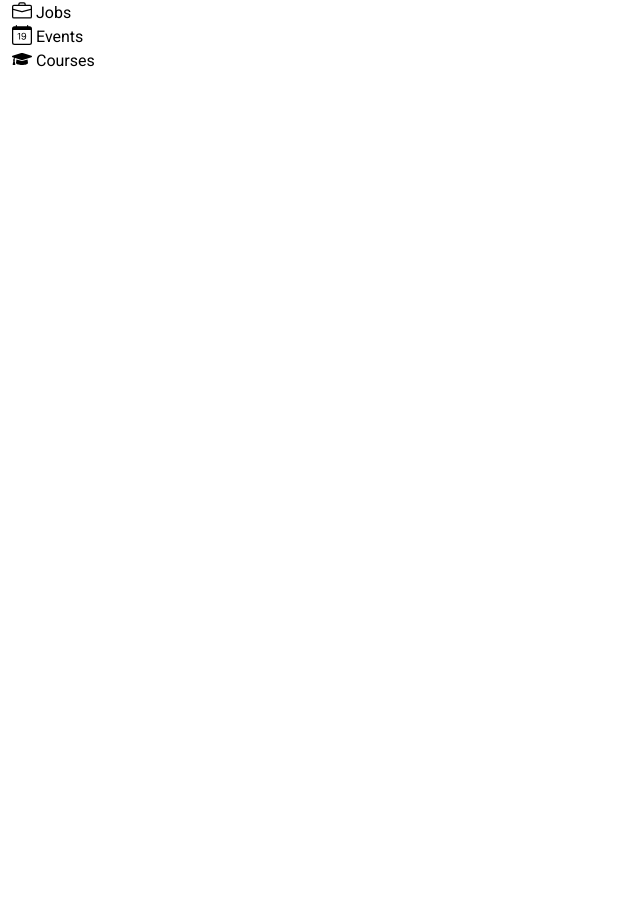
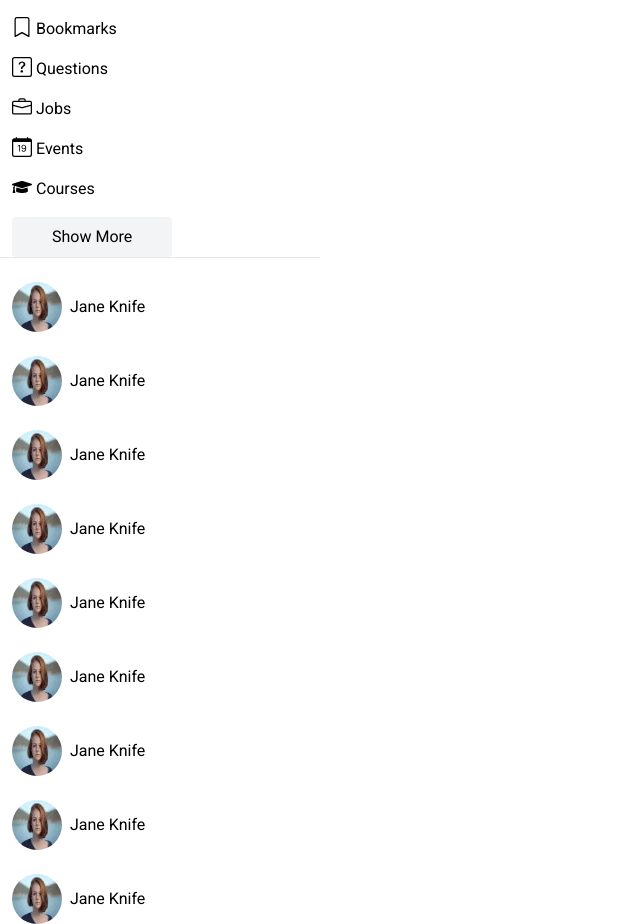
Before and after one commit to xiraynedev/react-social, a React app: page / in a window 1280 px wide. Shown: the part 235-1159 px from the top of the page, without its empty margins (0-640 px from the left). Before the commit the page ends 800 px from the top, so only its background shows below. Built offline with nearby package versions, Linux system fonts and the light colour scheme.

Commit message:
add additional components

```diff
--- /dev/null
+++ b/src/components/FriendListItem/FriendListItem.tsx
@@ -0,0 +1,16 @@
+import {FC} from 'react';
+
+interface FriendListItemProps {
+  person1ProfilePicture: any;
+  text: string;
+  altText: string;
+}
+
+export const FriendListItem: FC<FriendListItemProps> = ({person1ProfilePicture, text, altText}) => {
+  return (
+    <li className='flex items-center gap-2 ml-3 mt-6'>
+      <img className='rounded-full' src={person1ProfilePicture} alt="friend profile picture"/>
+      <span>{text}</span>
+    </li>
+  );
+};
--- a/src/components/LeftSidebar/LeftSidebar.tsx
+++ b/src/components/LeftSidebar/LeftSidebar.tsx
@@ -1,5 +1,5 @@
 import {FC} from 'react';
-import {NavigationLink} from '../NavigationLink/NavigationLink';
+import {NavigationListItem} from '../NavigationListItem/NavigationListItem';
 import {MdRssFeed} from 'react-icons/md';
 import {BsChatSquareDots} from 'react-icons/bs';
 import {MdOutlineOndemandVideo} from 'react-icons/md';
@@ -9,21 +9,73 @@ import {BsQuestionSquare} from 'react-icons/bs';
 import {BsBriefcase} from 'react-icons/bs';
 import {BsCalendarDate} from 'react-icons/bs';
 import {FaGraduationCap} from 'react-icons/fa';
+import {FriendListItem} from '../FriendListItem/FriendListItem';
+
+const person1ProfilePicture = require('../../assets/persons/person1-profile.webp');
 
 export const LeftSidebar: FC = () => {
   return (
     <>
-      <div className='col-start-1 col-end-4'>
+      <div className='col-start-1 col-end-4 overflow-y-scroll'>
         <ul className='ml-3 mt-3'>
-          <NavigationLink Icon={MdRssFeed} text='Feed'/>
-          <NavigationLink Icon={BsChatSquareDots} text='Chats'/>
-          <NavigationLink Icon={MdOutlineOndemandVideo} text='Videos'/>
-          <NavigationLink Icon={MdOutlineGroups} text='Groups'/>
-          <NavigationLink Icon={BsBookmark} text='Bookmarks'/>
-          <NavigationLink Icon={BsQuestionSquare} text='Questions'/>
-          <NavigationLink Icon={BsBriefcase} text='Jobs'/>
-          <NavigationLink Icon={BsCalendarDate} text='Events'/>
-          <NavigationLink Icon={FaGraduationCap} text='Courses'/>
+          <NavigationListItem Icon={MdRssFeed} text='Feed'/>
+          <NavigationListItem Icon={BsChatSquareDots} text='Chats'/>
+          <NavigationListItem Icon={MdOutlineOndemandVideo} text='Videos'/>
+          <NavigationListItem Icon={MdOutlineGroups} text='Groups'/>
+          <NavigationListItem Icon={BsBookmark} text='Bookmarks'/>
+          <NavigationListItem Icon={BsQuestionSquare} text='Questions'/>
+          <NavigationListItem Icon={BsBriefcase} text='Jobs'/>
+          <NavigationListItem Icon={BsCalendarDate} text='Events'/>
+          <NavigationListItem Icon={FaGraduationCap} text='Courses'/>
+        </ul>
+        <button className='bg-gray-100 py-2 px-10 ml-3 rounded'>Show More</button>
+        <hr />
+        <ul>
+          <FriendListItem
+            person1ProfilePicture={person1ProfilePicture}
+            text='Jane Knife'
+            altText={`Jane's profile picture`}
+          />
+          <FriendListItem
+            person1ProfilePicture={person1ProfilePicture}
+            text='Jane Knife'
+            altText={`Jane's profile picture`}
+          />
+          <FriendListItem
+            person1ProfilePicture={person1ProfilePicture}
+            text='Jane Knife'
+            altText={`Jane's profile picture`}
+          />
+          <FriendListItem
+            person1ProfilePicture={person1ProfilePicture}
+            text='Jane Knife'
+            altText={`Jane's profile picture`}
+          />
+          <FriendListItem
+            person1ProfilePicture={person1ProfilePicture}
+            text='Jane Knife'
+            altText={`Jane's profile picture`}
+          />
+          <FriendListItem
+            person1ProfilePicture={person1ProfilePicture}
+            text='Jane Knife'
+            altText={`Jane's profile picture`}
+          />
+          <FriendListItem
+            person1ProfilePicture={person1ProfilePicture}
+            text='Jane Knife'
+            altText={`Jane's profile picture`}
+          />
+          <FriendListItem
+            person1ProfilePicture={person1ProfilePicture}
+            text='Jane Knife'
+            altText={`Jane's profile picture`}
+          />
+          <FriendListItem
+            person1ProfilePicture={person1ProfilePicture}
+            text='Jane Knife'
+            altText={`Jane's profile picture`}
+          />
         </ul>
       </div>
     </>
--- a/src/components/NavigationLink/NavigationLink.tsx
+++ b/src/components/NavigationListItem/NavigationListItem.tsx
@@ -1,14 +1,14 @@
 import React, {FC} from 'react';
 import {IconType} from 'react-icons';
 
-interface NavigationLinkProps {
+interface NavigationListItemProps {
   Icon: IconType;
   text: string;
 }
 
-export const NavigationLink: FC<NavigationLinkProps> = ({Icon, text}) => {
+export const NavigationListItem: FC<NavigationListItemProps> = ({Icon, text}) => {
   return (
-    <li className='flex gap-1'>
+    <li className='flex gap-1 mb-4'>
       <Icon className='text-xl'/>
       <span className=''>
         {text}
```
